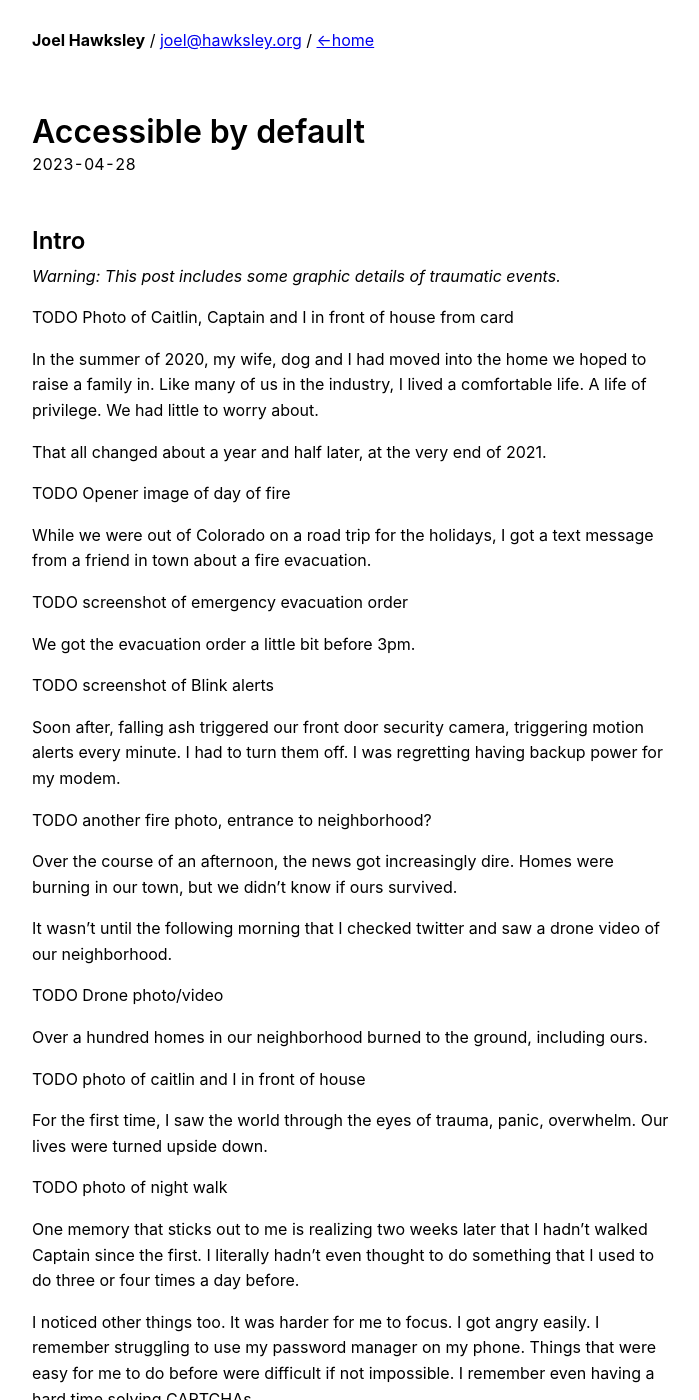
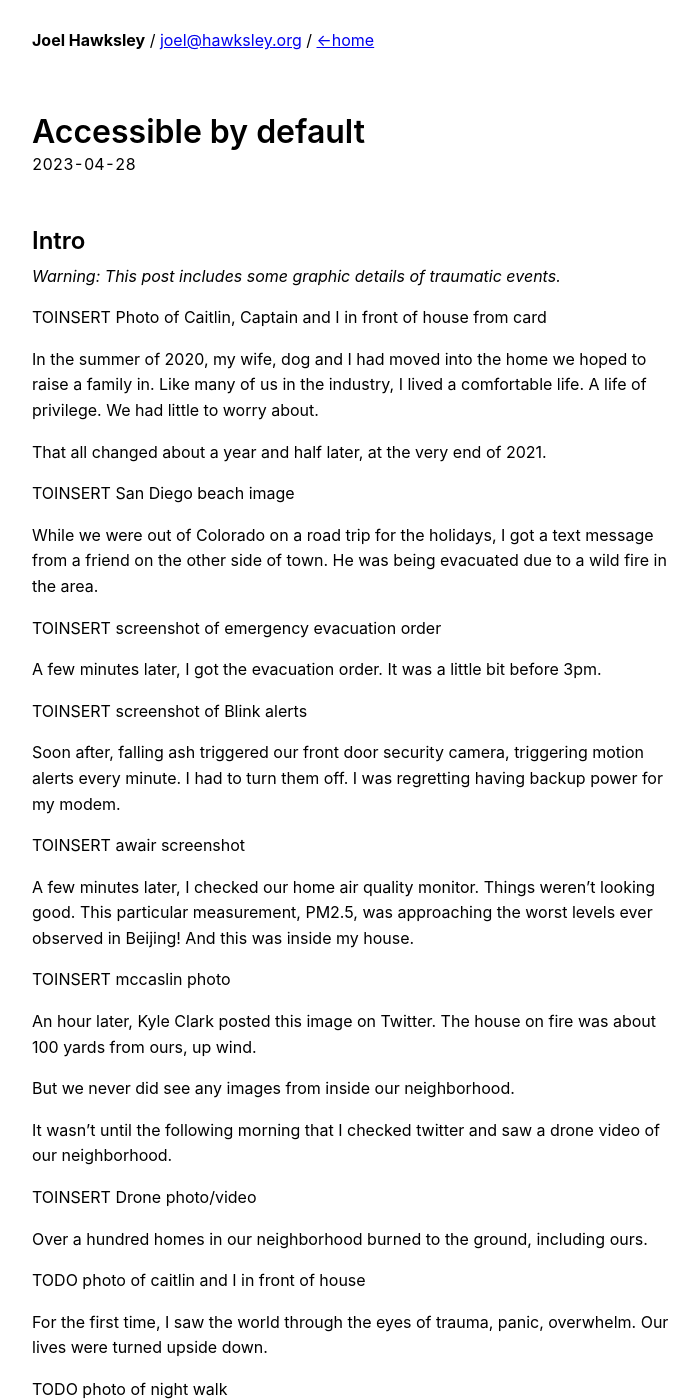
Before and after one commit to joelhawksley/identity, a Jekyll site: the page built from _posts/2023-04-28-accessible-by-default.md, in a window 1280 px wide and 1400 px high. Shown: the whole window, without its empty margins (288-987 px from the left). Built offline with Jekyll 4.4.1, drawn with Linux system fonts in a browser that asks for light colours.

Commit message:
intro slides

```diff
--- a/_posts/2023-04-28-accessible-by-default.md
+++ b/_posts/2023-04-28-accessible-by-default.md
@@ -7,31 +7,37 @@
 
 _Warning: This post includes some graphic details of traumatic events._
 
-TODO Photo of Caitlin, Captain and I in front of house from card
+TOINSERT Photo of Caitlin, Captain and I in front of house from card
 
 In the summer of 2020, my wife, dog and I had moved into the home we hoped to raise a family in. Like many of us in the industry, I lived a comfortable life. A life of privilege. We had little to worry about.
 
 That all changed about a year and half later, at the very end of 2021.
 
-TODO Opener image of day of fire
+TOINSERT San Diego beach image
 
-While we were out of Colorado on a road trip for the holidays, I got a text message from a friend in town about a fire evacuation.
+While we were out of Colorado on a road trip for the holidays, I got a text message from a friend on the other side of town. He was being evacuated due to a wild fire in the area.
 
-TODO screenshot of emergency evacuation order
+TOINSERT screenshot of emergency evacuation order
 
-We got the evacuation order a little bit before 3pm.
+A few minutes later, I got the evacuation order. It was a little bit before 3pm.
 
-TODO screenshot of Blink alerts
+TOINSERT screenshot of Blink alerts
 
 Soon after, falling ash triggered our front door security camera, triggering motion alerts every minute. I had to turn them off. I was regretting having backup power for my modem.
 
-TODO another fire photo, entrance to neighborhood?
+TOINSERT awair screenshot
 
-Over the course of an afternoon, the news got increasingly dire. Homes were burning in our town, but we didn't know if ours survived.
+A few minutes later, I checked our home air quality monitor. Things weren't looking good. This particular measurement, PM2.5, was approaching the worst levels ever observed in Beijing! And this was inside my house.
+
+TOINSERT mccaslin photo
+
+An hour later, Kyle Clark posted this image on Twitter. The house on fire was about 100 yards from ours, up wind.
+
+But we never did see any images from inside our neighborhood.
 
 It wasn't until the following morning that I checked twitter and saw a drone video of our neighborhood.
 
-TODO Drone photo/video
+TOINSERT Drone photo/video
 
 Over a hundred homes in our neighborhood burned to the ground, including ours.
 
```
Also changed, not shown: talks/2023-accessible-by-default/img/awair.jpg (added), talks/2023-accessible-by-default/img/awair.png (added), talks/2023-accessible-by-default/img/blink.jpg (added), talks/2023-accessible-by-default/img/evacuation.jpg (added), talks/2023-accessible-by-default/img/mccaslin.jpg (added), talks/2023-accessible-by-default/img/neighborhood-drone.jpg (added), talks/2023-accessible-by-default/img/san-diego.jpg (added), 3 other files.
